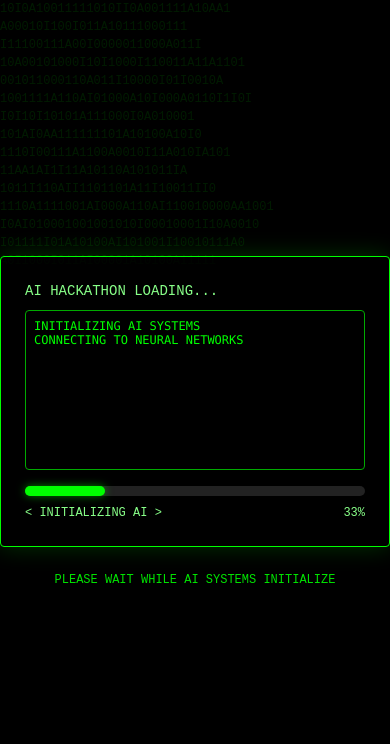
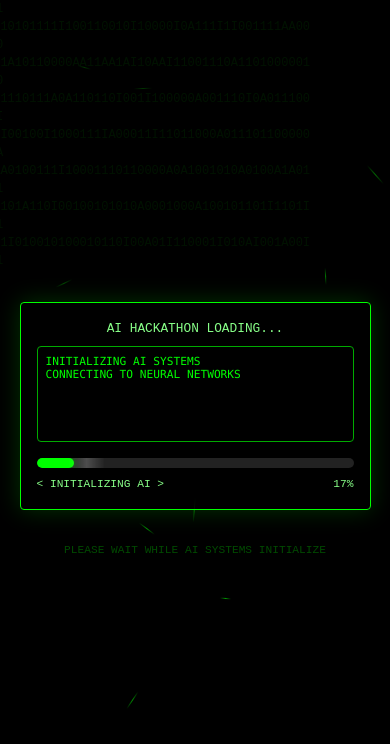
Before and after one commit to Ahmadhassan30/Techverse_AI_Hackathon, a React (Vite) app: page / in a window 390 px wide. Shown: the top 744 px of the page. Built offline with nearby package versions, Linux system fonts and the light colour scheme.

Commit message:
optimization

```diff
--- a/src/components/Button.jsx
+++ b/src/components/Button.jsx
@@ -5,7 +5,7 @@ const ThemedButtons = () => {
   return (
     <div className="themed-buttons-container">
       <a
-        href="../public/RuleBook.pdf"
+        href="/RuleBook.pdf"
         target="_blank"
         rel="noopener noreferrer"
         className="themed-btn"
@@ -21,8 +21,6 @@ const ThemedButtons = () => {
       >
         Register Now
       </a>
-
-
     </div>
   );
 };
--- a/src/components/loading.css
+++ b/src/components/loading.css
@@ -27,28 +27,62 @@
   color: #0f0;
   font-size: 0.75rem;
   white-space: nowrap;
+  animation: scroll 60s linear infinite;
+  opacity: 0.7;
+}
+
+.binary-row:nth-child(odd) {
+  animation-direction: reverse;
+  animation-duration: 45s;
+}
+
+@keyframes scroll {
+  0% { transform: translateX(0); }
+  100% { transform: translateX(-100%); }
+}
+
+.neural-connections {
+  position: absolute;
+  inset: 0;
+  overflow: hidden;
+  pointer-events: none;
+}
+
+.connection {
+  position: absolute;
+  height: 1px;
+  background: linear-gradient(90deg, transparent, #0f0, transparent);
+  opacity: 0.3;
+  animation: pulse 3s infinite;
+}
+
+@keyframes pulse {
+  0%, 100% { opacity: 0.2; }
+  50% { opacity: 0.6; }
 }
 
 .loading-container {
-  width: 100%;
+  width: 90%;
   max-width: 28rem;
-  padding: 1.5rem;
+  padding: 1.25rem;
   background-color: rgba(0, 0, 0, 0.8);
   border: 1px solid #0f0;
   box-shadow: 0 0 1.5rem rgba(0, 255, 0, 0.2);
   border-radius: 0.25rem;
   color: #0f0;
   position: relative;
+  margin: 1rem;
 }
 
 .loading-header {
   margin-bottom: 0.5rem;
   color: #8f8;
   font-size: 0.875rem;
+  text-align: center;
 }
 
 .loading-terminal {
-  height: 10rem;
+  height: 8rem;
   overflow-y: auto;
   margin-bottom: 1rem;
   background-color: black;
@@ -61,10 +95,27 @@
   color: #0f0;
   font-size: 0.75rem;
   line-height: 1.2;
+  margin: 0;
+  white-space: pre-wrap;
+  word-break: break-word;
 }
 
 .cursor-blink {
   animation: blink 1s infinite;
+}
+
+.engagement-message {
+  margin: 0.75rem 0;
+  text-align: center;
+  font-size: 0.75rem;
+  color: #8ff;
+  line-height: 1.4;
+  animation: fadeInOut 4s infinite;
+}
+
+@keyframes fadeInOut {
+  0%, 100% { opacity: 0.3; }
+  50% { opacity: 1; }
 }
 
 @keyframes blink {
@@ -78,6 +129,7 @@
   border-radius: 9999px;
   height: 0.625rem;
   margin-bottom: 0.5rem;
+  overflow: hidden;
 }
 
 .progress-bar-fill {
@@ -86,6 +138,23 @@
   border-radius: 9999px;
   transition: width 0.3s ease-out;
   box-shadow: 0 0 0.5rem rgba(0, 255, 0, 0.5);
+  position: relative;
+}
+
+.progress-bar-fill::after {
+  content: '';
+  position: absolute;
+  top: 0;
+  left: 0;
+  right: 0;
+  bottom: 0;
+  background: linear-gradient(90deg, transparent, rgba(255, 255, 255, 0.2), transparent);
+  animation: shimmer 1.5s infinite;
+}
+
+@keyframes shimmer {
+  0% { transform: translateX(-100%); }
+  100% { transform: translateX(100%); }
 }
 
 .progress-info {
@@ -100,11 +169,8 @@
   color: #0f0;
   font-size: 0.75rem;
   animation: pulse 2s infinite;
-}
-
-@keyframes pulse {
-  0%, 100% { opacity: 1; }
-  50% { opacity: 0.5; }
+  text-align: center;
+  padding: 0 1rem;
 }
 
 /* Class for when loading is complete to fade out the loader */
@@ -112,3 +178,63 @@
   opacity: 0;
   pointer-events: none;
 }
+
+/* Responsive design for mobile */
+@media (max-width: 767px) {
+  .loading-container {
+    padding: 1rem;
+  }
+
+  .loading-terminal {
+    height: 6rem;
+  }
+
+  .terminal-text {
+    font-size: 0.7rem;
+  }
+
+  .loading-header {
+    font-size: 0.8rem;
+  }
+
+  .loading-footer {
+    font-size: 0.7rem;
+    margin-top: 1rem;
+  }
+
+  .progress-info {
+    font-size: 0.7rem;
+  }
+
+  .engagement-message {
+    font-size: 0.7rem;
+    padding: 0 0.5rem;
+  }
+}
+
+/* Small screens */
+@media (max-width: 374px) {
+  .loading-container {
+    padding: 0.75rem;
+  }
+
+  .loading-terminal {
+    height: 5rem;
+    padding: 0.25rem;
+  }
+
+  .terminal-text {
+    font-size: 0.65rem;
+  }
+}
+
+/* For very small height screens */
+@media (max-height: 600px) {
+  .loading-terminal {
+    height: 4rem;
+  }
+
+  .loading-footer {
+    margin-top: 0.75rem;
+  }
+}
--- a/src/components/loading.jsx
+++ b/src/components/loading.jsx
@@ -1,10 +1,13 @@
 // src/components/LoadingScreen.jsx
-import React, { useState, useEffect } from 'react';
+import React, { useState, useEffect, useCallback } from 'react';
+import './loading.css';
 
-const LoadingScreen = () => {
+const LoadingScreen = ({ onLoadComplete, model3DProgress = 0 }) => {
   const [text, setText] = useState('');
   const [showCursor, setShowCursor] = useState(true);
   const [progressPercent, setProgressPercent] = useState(0);
+  const [currentPhase, setCurrentPhase] = useState('initializing');
+  const [engagementMessage, setEngagementMessage] = useState('');
 
   const loadingTexts = [
     'INITIALIZING AI SYSTEMS',
@@ -13,6 +16,19 @@ const LoadingScreen = () => {
     'CALIBRATING AI ALGORITHMS',
     'PREPARING 3D ENVIRONMENT',
     'ACCESSING HACKATHON INTERFACE'
+  ];
+
+  const engagementMessages = [
+    "Did you know? This AI system processes data 100x faster than previous generations.",
+    "Fun fact: Our neural networks use over 10 billion parameters for decision making.",
+    "Pro tip: Interact with the 3D model using gestures once loaded.",
+    "Interesting: This interface adapts to your interaction patterns over time.",
+    "Almost there! The 3D environment is being optimized for your device.",
+    "Get ready to experience cutting-edge AI visualization technology.",
+    "We're preparing a customized environment based on your device capabilities.",
+    "This hackathon interface uses advanced real-time rendering techniques.",
+    "The AI models are calibrating to provide optimal performance on your device.",
+    "Final optimization in progress. Prepare for an immersive experience!"
   ];
 
   // Text typing effect
@@ -32,17 +48,51 @@ const LoadingScreen = () => {
           currentCharIndex = 0;
 
           // Update progress based on completed text lines
-          setProgressPercent((currentTextIndex / loadingTexts.length) * 100);
+          const textProgress = (currentTextIndex / loadingTexts.length) * 50; // Text is 50% of total progress
+          setProgressPercent(textProgress + (model3DProgress * 0.5)); // 3D model is other 50%
+
+          // Update phase based on progress
+          if (currentTextIndex >= loadingTexts.length) {
+            setCurrentPhase('waiting_for_model');
+          }
         }
       } else {
         clearInterval(typingInterval);
-        setProgressPercent(100);
+        // Don't set to 100% here, we'll wait for the 3D model
       }
     };
 
     typingInterval = setInterval(typeText, 100);
     return () => clearInterval(typingInterval);
   }, []);
+
+  // Update progress based on 3D model loading
+  useEffect(() => {
+    // Text progress is 50%, 3D model is 50%
+    const textProgress = Math.min((text.split('\n').length - 1) / loadingTexts.length, 1) * 50;
+    const totalProgress = textProgress + (model3DProgress * 50);
+    setProgressPercent(totalProgress);
+
+    // If both text typing and 3D model are complete
+    if (totalProgress >= 100 && onLoadComplete) {
+      setTimeout(() => {
+        onLoadComplete();
+      }, 1000);
+    }
+  }, [model3DProgress, text, loadingTexts.length, onLoadComplete]);
+
+  // Engagement messages rotation
+  useEffect(() => {
+    if (currentPhase === 'waiting_for_model') {
+      let messageIndex = 0;
+      const messageInterval = setInterval(() => {
+        setEngagementMessage(engagementMessages[messageIndex % engagementMessages.length]);
+        messageIndex++;
+      }, 4000);
+
+      return () => clearInterval(messageInterval);
+    }
+  }, [currentPhase, engagementMessages]);
 
   // Blinking cursor effect
   useEffect(() => {
@@ -54,11 +104,19 @@ const LoadingScreen = () => {
   }, []);
 
   // Binary background effect with AI symbols
-  const BinaryBackground = () => {
+  const BinaryBackground = useCallback(() => {
+    const [binaryRows, setBinaryRows] = useState([]);
+
+    useEffect(() => {
+      const generateRows = () => {
+        const updateRows = () => {
+          const screenWidth = window.innerWidth;
+          const charWidth = 8; // Approximate width of a character in pixels
+          const charsPerRow = Math.floor(screenWidth / charWidth);
+
           const generateRow = () => {
-      const rowLength = 25 + Math.floor(Math.random() * 15);
             const aiSymbols = ['0', '1', 'A', 'I'];
-      return Array(rowLength).fill().map(() => {
+            return Array(charsPerRow).fill().map(() => {
               // 80% chance of 0 or 1, 20% chance of A or I
               return Math.random() > 0.8
                 ? aiSymbols[Math.floor(Math.random() * 2) + 2]
@@ -66,7 +124,44 @@ const LoadingScreen = () => {
             }).join('');
           };
 
-    const binaryRows = Array(15).fill().map(() => generateRow());
+          const numRows = Math.max(10, Math.min(15, Math.floor(window.innerHeight / 20)));
+          setBinaryRows(Array(numRows).fill().map(() => generateRow()));
+        };
+
+        updateRows();
+        window.addEventListener('resize', updateRows);
+
+        // Periodically regenerate some rows for animation effect
+        const rowUpdateInterval = setInterval(() => {
+          setBinaryRows(prev => {
+            const newRows = [...prev];
+            const randomIndex = Math.floor(Math.random() * newRows.length);
+            const generateRow = () => {
+              const screenWidth = window.innerWidth;
+              const charWidth = 8;
+              const charsPerRow = Math.floor(screenWidth / charWidth);
+
+              const aiSymbols = ['0', '1', 'A', 'I'];
+              return Array(charsPerRow).fill().map(() => {
+                return Math.random() > 0.8
+                  ? aiSymbols[Math.floor(Math.random() * 2) + 2]
+                  : aiSymbols[Math.floor(Math.random() * 2)];
+              }).join('');
+            };
+
+            newRows[randomIndex] = generateRow();
+            return newRows;
+          });
+        }, 500);
+
+        return () => {
+          window.removeEventListener('resize', updateRows);
+          clearInterval(rowUpdateInterval);
+        };
+      };
+
+      generateRows();
+    }, []);
 
     return (
       <div className="binary-background">
@@ -77,23 +172,38 @@ const LoadingScreen = () => {
         ))}
       </div>
     );
-  };
+  }, []);
 
   // Neural connection lines effect
-  const NeuralConnections = () => {
+  const NeuralConnections = useCallback(() => {
     const [connections, setConnections] = useState([]);
 
     useEffect(() => {
-      // Create random neural connections
-      const newConnections = Array(20).fill().map(() => ({
+      const generateConnections = () => {
+        // Create random neural connections based on screen size
+        const screenWidth = window.innerWidth;
+        const screenHeight = window.innerHeight;
+        const connectionCount = screenWidth < 768 ? 10 : 20; // Fewer on mobile
+
+        const newConnections = Array(connectionCount).fill().map(() => ({
           left: Math.random() * 100,
           top: Math.random() * 100,
-        width: 50 + Math.random() * 150,
+          width: (30 + Math.random() * 100) * (screenWidth / 1920), // Scale by screen width
           angle: Math.random() * 360,
           delay: Math.random() * 3
         }));
 
         setConnections(newConnections);
+      };
+
+      generateConnections();
+
+      const resizeHandler = () => {
+        generateConnections();
+      };
+
+      window.addEventListener('resize', resizeHandler);
+      return () => window.removeEventListener('resize', resizeHandler);
     }, []);
 
     return (
@@ -113,10 +223,10 @@ const LoadingScreen = () => {
         ))}
       </div>
     );
-  };
+  }, []);
 
   return (
-    <div className="loading-screen">
+    <div className={`loading-screen ${progressPercent >= 100 ? 'complete' : ''}`}>
       <BinaryBackground />
       <NeuralConnections />
 
@@ -129,6 +239,12 @@ const LoadingScreen = () => {
             {showCursor && <span className="cursor-blink">█</span>}
           </pre>
         </div>
+
+        {currentPhase === 'waiting_for_model' && (
+          <div className="engagement-message">
+            {engagementMessage}
+          </div>
+        )}
 
         <div className="progress-bar-container">
           <div
@@ -144,7 +260,9 @@ const LoadingScreen = () => {
       </div>
 
       <div className="loading-footer">
-        PLEASE WAIT WHILE AI SYSTEMS INITIALIZE
+        {progressPercent < 100
+          ? 'PLEASE WAIT WHILE AI SYSTEMS INITIALIZE'
+          : 'INITIALIZATION COMPLETE - LAUNCHING INTERFACE'}
       </div>
     </div>
   );
```
Also changed, not shown: src/components/scene.jsx (+124 -38 lines), 1 other file (tests, documents, lock files or other folders). Lines whose indentation alone changed are shown as unchanged.
